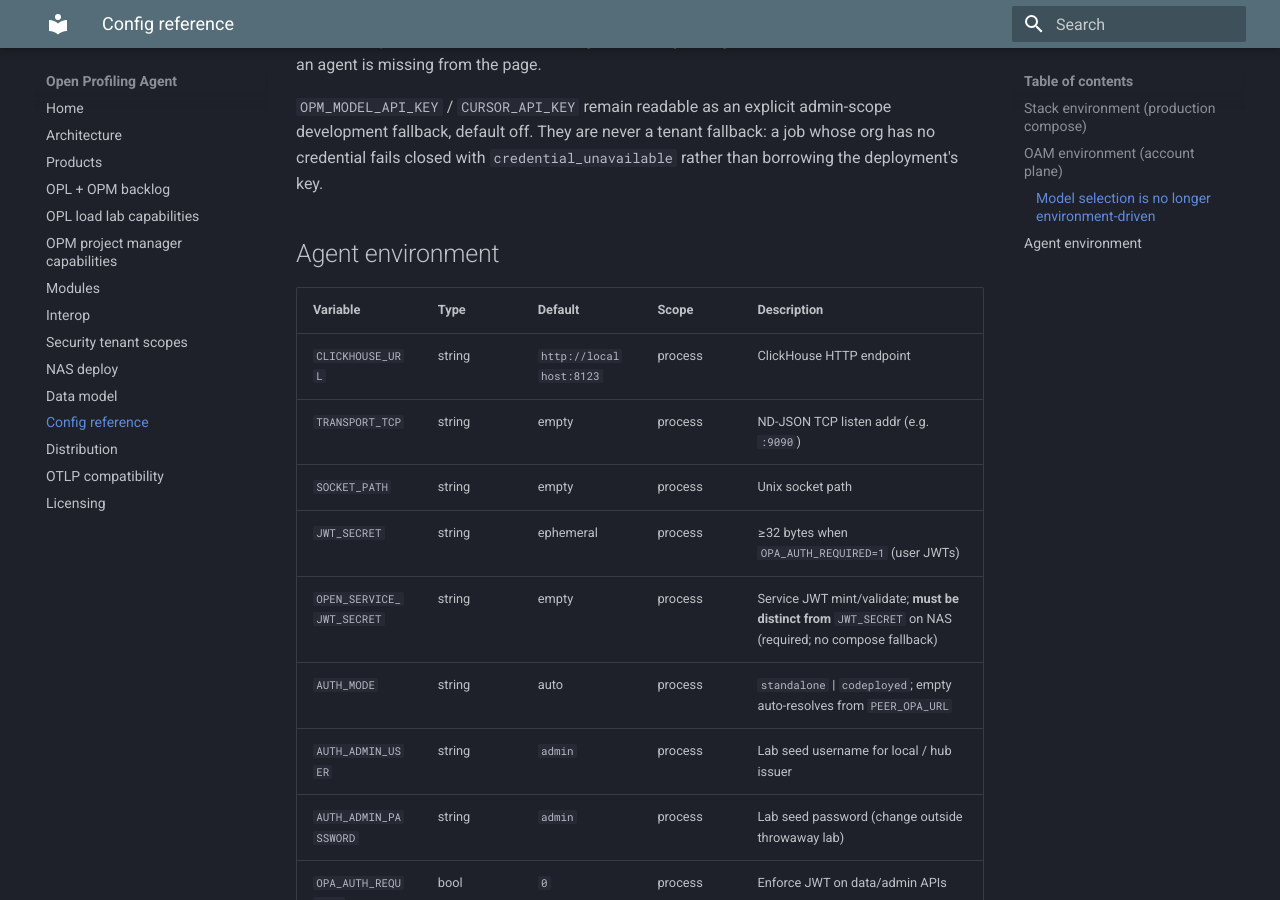
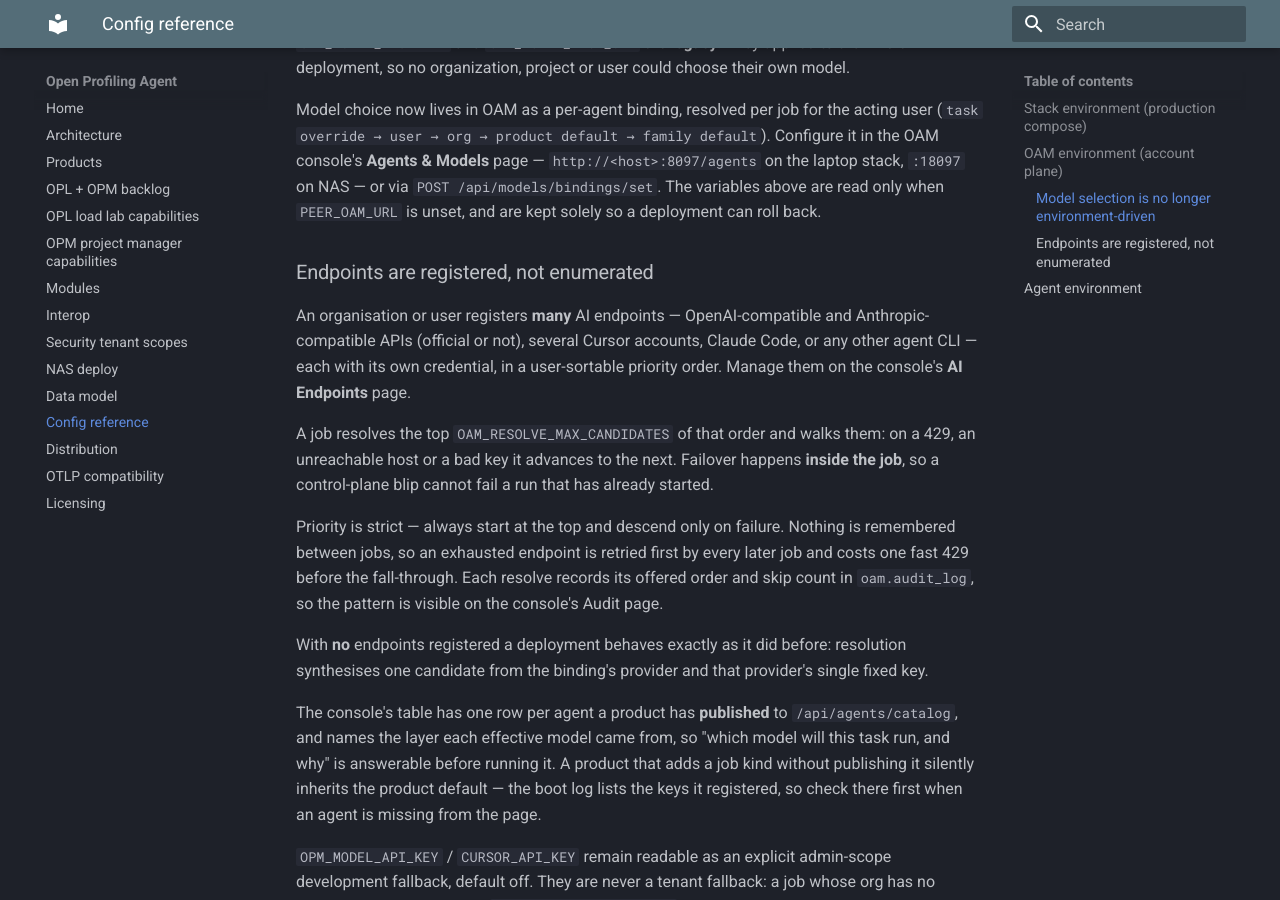
Before and after one commit to TheGrimmChester/OPA-Stack, an MkDocs documentation site: the page built from docs/config-reference.md, in a window 1280 px wide and 900 px high, scrolled down 1943 px. Built offline with MkDocs 1.6.1 and Material for MkDocs 9.7.7, drawn with Linux system fonts in a browser that asks for light colours; some of the changed text lies outside the part shown.

Commit message:
Document the endpoint registry and its exposure bound
OAM_RESOLVE_MAX_CANDIDATES decides how many endpoints a resolve hands a
job so it can fall through when one is over quota. It is documented as an
exposure bound rather than a tuning knob, because that is what it is: the
job env holds one credential per candidate, and 1 restores the
pre-failover blast radius exactly.

Also states the two consequences of the chosen policy that an operator
will otherwise discover from behaviour: failover happens inside the job
(so a control-plane blip cannot fail a run already started), and priority
is strict with nothing remembered between jobs (so an exhausted endpoint
is retried first by every later job and costs one fast 429). The audit
page is where that pattern shows up.

```diff
--- a/docs/config-reference.md
+++ b/docs/config-reference.md
@@ -20,6 +20,7 @@
 | `LISTEN_ADDR` | string | `:8090` | oam-api | Listen address |
 | `CLICKHOUSE_DB` | string | `oam` | oam-api | Product database |
 | `OAM_SECRET_KEY` | string | falls back to `OPA_CONNECTOR_SECRET` | oam-api | AES-256-GCM key material for secrets at rest. **Must derive to the same bytes as the key ORA already uses**, because the migration copies ORA's ciphertext verbatim rather than re-encrypting it. Setting this to a *different* value is the one change that makes migrated credentials undecryptable — it fails closed and logs, it never returns garbage. Booting with no key is allowed (directory + model bindings still work) but every credential write is refused and `/api/health` reports `secret_key_present: false` |
+| `OAM_RESOLVE_MAX_CANDIDATES` | int | `3` | oam-api | How many endpoints a single resolve returns, so a job can fall through to the next when one is down or over quota. This is an **exposure bound**, not a tuning knob: a job env holds one credential per candidate. Every one is a key that actor already resolves at that scope, so it widens exposure without escalating privilege — but a leaked job env leaks up to this many. Clamped to 1..10; setting `1` restores the pre-failover blast radius exactly. Read per request, so it can be tightened without a restart |
 | `OPEN_SERVICE_JWT_SECRET` | string | empty | oam-api | **Required for credential resolution.** `POST /api/agents/resolve` refuses to serve without it, regardless of `OPA_AUTH_REQUIRED`: it is the only route returning a plaintext key, and a peer that cannot be authenticated must not receive one |
 
 Consumers set `PEER_OAM_URL`. With it unset, a product uses its pre-OAM
@@ -40,6 +41,28 @@
 `http://<host>:8097/agents` on the laptop stack, `:18097` on NAS — or via
 `POST /api/models/bindings/set`. The variables above are read only when
 `PEER_OAM_URL` is unset, and are kept solely so a deployment can roll back.
+
+### Endpoints are registered, not enumerated
+
+An organisation or user registers **many** AI endpoints — OpenAI-compatible and
+Anthropic-compatible APIs (official or not), several Cursor accounts, Claude Code,
+or any other agent CLI — each with its own credential, in a user-sortable priority
+order. Manage them on the console's **AI Endpoints** page.
+
+A job resolves the top `OAM_RESOLVE_MAX_CANDIDATES` of that order and walks them:
+on a 429, an unreachable host or a bad key it advances to the next. Failover
+happens **inside the job**, so a control-plane blip cannot fail a run that has
+already started.
+
+Priority is strict — always start at the top and descend only on failure. Nothing
+is remembered between jobs, so an exhausted endpoint is retried first by every
+later job and costs one fast 429 before the fall-through. Each resolve records its
+offered order and skip count in `oam.audit_log`, so the pattern is visible on the
+console's Audit page.
+
+With **no** endpoints registered a deployment behaves exactly as it did before:
+resolution synthesises one candidate from the binding's provider and that
+provider's single fixed key.
 
 The console's table has one row per agent a product has **published** to
 `/api/agents/catalog`, and names the layer each effective model came from, so
```
Also changed, not shown: 1 other file.
